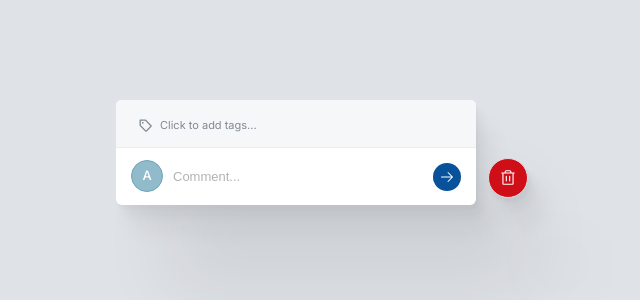
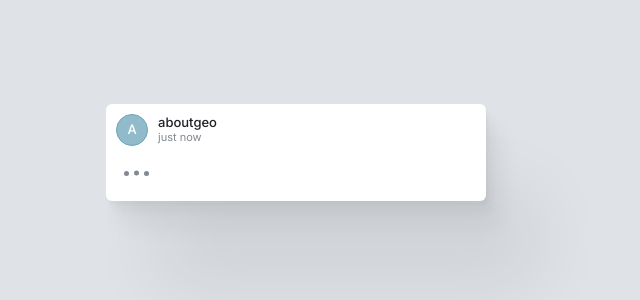
Before and after one commit to recogito/wireframing, a React (Vite) app: page / in a window 1280 px wide. Shown: the part 248-548 px from the top of the page, without its empty margins (344-984 px from the left). Built offline with nearby package versions, Linux system fonts and the light colour scheme.

Commit message:
Added 'being created by' state

```diff
--- a/src/AnnotationPopup/BodyHeader/BodyHeader.tsx
+++ b/src/AnnotationPopup/BodyHeader/BodyHeader.tsx
@@ -17,7 +17,7 @@ export const BodyHeader = (props: { user: string }) => {
         </address>
 
         <div className="annotation-body-created-at">
-          <time>2 weeks ago</time>
+          <time>just now</time>
         </div>
       </div>
 
--- a/src/AnnotationPopup/EmptyPopup.css
+++ b/src/AnnotationPopup/EmptyPopup.css
@@ -9,7 +9,7 @@
 .delete {
   align-items: center;
   background-color: var(--red-500);
-  border: 1px solid var(--gray-300);
+  border: none;
   border-radius: 50%;
   box-shadow:
     2.4px 3.9px 3.3px rgba(0, 0, 0, 0.034),
@@ -17,6 +17,7 @@
     15.7px 25.9px 22px rgba(0, 0, 0, 0.046),
     52px 86px 73px rgba(0, 0, 0, 0.07);
   color: #fff;
+  cursor: pointer;
   display: flex;
   height: 40px;
   justify-content: center;
@@ -25,6 +26,6 @@
   pointer-events: all;
   position: absolute;
   right: -52px;
-  top: 58px;
+  top: 6px;
   width: 40px;
 }
--- /dev/null
+++ b/src/AnnotationPopup/LockedInitial.css
@@ -0,0 +1,57 @@
+.annotation-popup.locked {
+  padding: 10px;
+}
+
+.annotation-popup.locked .actions {
+  display: none;
+}
+
+.annotation-popup.locked .writing {
+  padding: 25px 0 15px 18px;
+  display: flex;
+  justify-content: flex-start;
+  --dot-color: var(--font-light);
+}
+
+
+/* https://codepen.io/nzbin/pen/GGrXbp */
+/**
+ * ==============================================
+ * Dot Typing
+ * ==============================================
+ */
+ .dot-typing {
+  position: relative;
+  left: -9999px;
+  width: 5px;
+  height: 5px;
+  border-radius: 5px;
+  background-color: var(--dot-color);
+  color: var(--dot-color);
+  box-shadow: 9989px 0 0 0 var(--dot-color), 9999px 0 0 0 var(--dot-color), 10009px 0 0 0 var(--dot-color);
+  animation: dot-typing 1.2s infinite linear;
+}
+
+@keyframes dot-typing {
+  0% {
+    box-shadow: 9989px 0 0 0 var(--dot-color), 9999px 0 0 0 var(--dot-color), 10009px 0 0 0 var(--dot-color);
+  }
+  16.667% {
+    box-shadow: 9989px -5px 0 0 var(--dot-color), 9999px 0 0 0 var(--dot-color), 10009px 0 0 0 var(--dot-color);
+  }
+  33.333% {
+    box-shadow: 9989px 0 0 0 var(--dot-color), 9999px 0 0 0 var(--dot-color), 10009px 0 0 0 var(--dot-color);
+  }
+  50% {
+    box-shadow: 9989px 0 0 0 var(--dot-color), 9999px -5px 0 0 var(--dot-color), 10009px 0 0 0 var(--dot-color);
+  }
+  66.667% {
+    box-shadow: 9989px 0 0 0 var(--dot-color), 9999px 0 0 0 var(--dot-color), 10009px 0 0 0 var(--dot-color);
+  }
+  83.333% {
+    box-shadow: 9989px 0 0 0 var(--dot-color), 9999px 0 0 0 var(--dot-color), 10009px -5px 0 0 var(--dot-color);
+  }
+  100% {
+    box-shadow: 9989px 0 0 0 var(--dot-color), 9999px 0 0 0 var(--dot-color), 10009px 0 0 0 var(--dot-color);
+  }
+}
--- /dev/null
+++ b/src/AnnotationPopup/LockedInitial.tsx
@@ -0,0 +1,17 @@
+import { BodyHeader } from './BodyHeader';
+
+import './AnnotationPopup.css';
+import './LockedInitial.css';
+
+export const LockedInitial = () => {
+
+  return (
+    <div className="annotation-popup locked">
+      <BodyHeader user="aboutgeo" />
+      <div className="writing">
+        <div className="dot-typing" />
+      </div>
+    </div>
+  )
+
+}
--- a/src/index.tsx
+++ b/src/index.tsx
@@ -2,8 +2,9 @@ import { createRoot } from 'react-dom/client';
 import { AnnotationPopup } from './AnnotationPopup';
 import { PrivateAnnotationPopup } from './AnnotationPopup';
 import { EmptyPopup } from './AnnotationPopup';
+import { LockedInitial } from './AnnotationPopup/LockedInitial';
 
 import './index.css';
 
 const root = createRoot(document.getElementById('root'));
-root.render(<EmptyPopup />);
+root.render(<LockedInitial />);
```
Also changed, not shown: wip-screenshots/popup-initial-empty.png.
